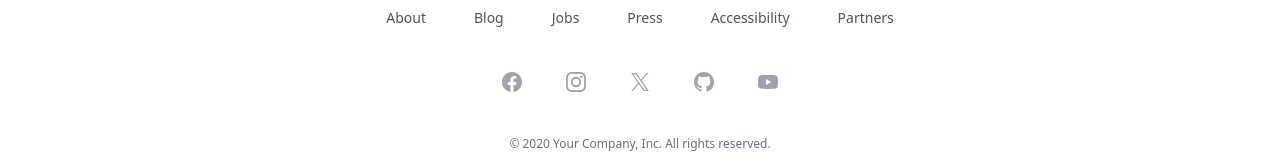
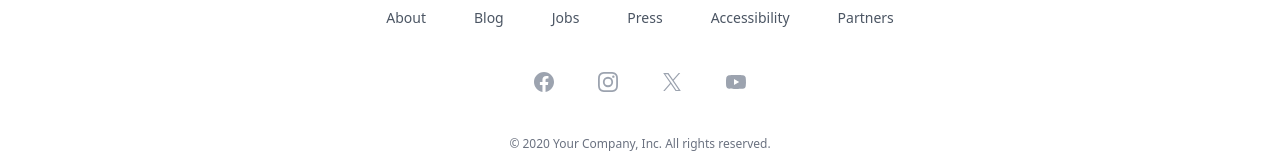
Before and after one commit to kostas-python/ted-faker-shopping-store, a Next.js app: page / in a window 1280 px wide. Shown: the part 3202-3362 px from the top of the page. Built offline with nearby package versions, Linux system fonts and the light colour scheme.

Commit message:
removed github from footer

```diff
--- a/src/app/components/Footer.tsx
+++ b/src/app/components/Footer.tsx
@@ -46,19 +46,6 @@
         ),
       },
       {
-        name: 'GitHub',
-        href: '#',
-        icon: (props: JSX.IntrinsicAttributes & SVGProps<SVGSVGElement>) => (
-          <svg fill="currentColor" viewBox="0 0 24 24" {...props}>
-            <path
-              fillRule="evenodd"
-              d="M12 2C6.477 2 2 6.484 2 12.017c0 4.425 2.865 8.18 6.839 9.504.5.092.682-.217.682-.483 0-.237-.008-.868-.013-1.703-2.782.605-3.369-1.343-3.369-1.343-.454-1.158-1.11-1.466-1.11-1.466-.908-.62.069-.608.069-.608 1.003.07 1.531 1.032 1.531 1.032.892 1.53 2.341 1.088 2.91.832.092-.647.35-1.088.636-1.338-2.22-.253-4.555-1.113-4.555-4.951 0-1.093.39-1.988 1.029-2.688-.103-.253-.446-1.272.098-2.65 0 0 .84-.27 2.75 1.026A9.564 9.564 0 0112 6.844c.85.004 1.705.115 2.504.337 1.909-1.296 2.747-1.027 2.747-1.027.546 1.379.202 2.398.1 2.651.64.7 1.028 1.595 1.028 2.688 0 3.848-2.339 4.695-4.566 4.943.359.309.678.92.678 1.855 0 1.338-.012 2.419-.012 2.747 0 .268.18.58.688.482A10.019 10.019 0 0022 12.017C22 6.484 17.522 2 12 2z"
-              clipRule="evenodd"
-            />
-          </svg>
-        ),
-      },
-      {
         name: 'YouTube',
         href: '#',
         icon: (props: JSX.IntrinsicAttributes & SVGProps<SVGSVGElement>) => (
```
